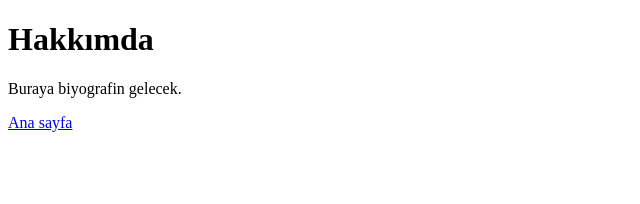
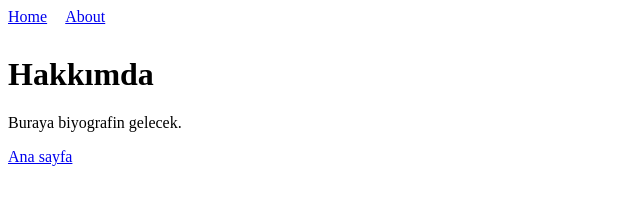
Before and after one commit to halitacar/halitacar.github.io, a plain HTML site: page about.html in a window 1280 px wide. Shown: the whole page, without its empty margins (0-640 px from the left). Drawn offline with Linux system fonts and the light colour scheme.

Commit message:
Add navigation to about.html
Added navigation links to the About page.

```diff
--- a/about.html
+++ b/about.html
@@ -5,6 +5,10 @@
   <title>Hakkımda | Halit Acar</title>
 </head>
 <body>
+  <nav style="margin-bottom:30px;">
+  <a href="/" style="margin-right:15px;">Home</a>
+  <a href="/about.html">About</a>
+</nav>
   <h1>Hakkımda</h1>
 
   <p>
```
